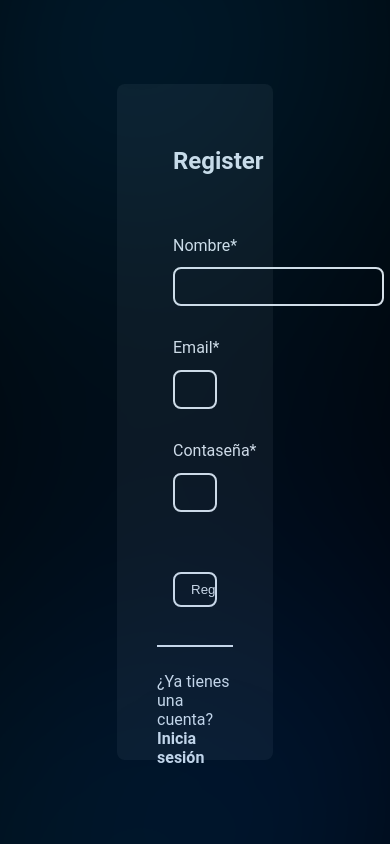
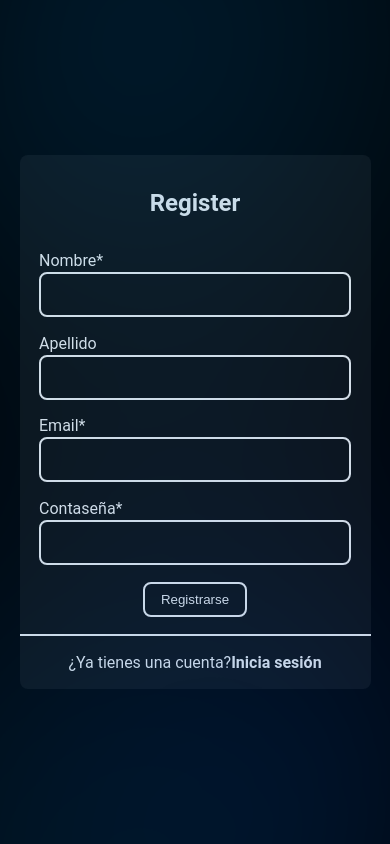
Before and after one commit to Giroz22/UWHub-Front, an Angular app: page / in a window 390 px wide. Shown: the top 844 px of the page. Built offline with nearby package versions, Linux system fonts and the light colour scheme.

Commit message:
Form Login and register are responsive

```diff
--- a/src/app/auth/auth.scss
+++ b/src/app/auth/auth.scss
@@ -9,15 +9,12 @@
   justify-content: center;
 
   .auth-form {
-    width: 40%;
-    height: 80%;
+    width: 90%;
+    height: auto;
 
     display: flex;
     flex-direction: column;
     align-items: center;
-    gap: 25px;
-
-    padding: 25px 40px;
 
     background-color: $color-background-medium;
     border-radius: $border-radius;
@@ -26,12 +23,35 @@
     .auth-body {
       flex: 1;
       width: 100%;
+      padding: $vertical-spacing $horizontal-spacing;
 
       border-bottom: 2px solid $color-background-light;
     }
 
     .auth-footer {
-      height: 10%;
+      width: 100%;
+      padding: $vertical-spacing $horizontal-spacing;
+      display: flex;
+      justify-content: center;
+      align-items: center;
     }
   }
 }
+
+/* Tablets (≥768px y <1024px) */
+@media (min-width: 768px) and (max-width: 1023px) {
+  .auth-container {
+    .auth-form {
+      width: 80%;
+    }
+  }
+}
+
+/* Escritorio (≥1024px) */
+@media (min-width: 1024px) {
+  .auth-container {
+    .auth-form {
+      width: 50%;
+    }
+  }
+}
--- a/src/app/form-login/form-login.html
+++ b/src/app/form-login/form-login.html
@@ -1,7 +1,7 @@
 <form [formGroup]="loginForm" (ngSubmit)="onSubmit()" class="forms">
   <!-- Form Header -->
   <div class="form-header">
-    <h2 class="form-title">Iniciar sesión</h2>
+    <h2>Iniciar sesión</h2>
   </div>
 
   <!-- Form Body -->
--- a/src/app/form-register/form-register.html
+++ b/src/app/form-register/form-register.html
@@ -1,6 +1,6 @@
 <form [formGroup]="registerForm" (ngSubmit)="onSubmit()" class="forms">
   <div class="form-header">
-    <h2 class="form-title">Register</h2>
+    <h2>Register</h2>
   </div>
   <div class="form-body">
     <div class="element-user-info">
--- a/src/app/form-register/form-register.scss
+++ b/src/app/form-register/form-register.scss
@@ -1,7 +1,22 @@
+@use "../../styles/variables" as *;
 @use "../../styles/form" as *;
 
 .element-user-info {
   display: flex;
-  justify-content: space-evenly;
-  gap: 1rem;
+  flex-direction: column;
+  gap: $vertical-spacing;
 }
+
+/* Tablets (≥768px y <1024px) */
+@media (min-width: 768px) and (max-width: 1023px) {
+  .element-user-info {
+    flex-direction: row;
+  }
+}
+
+/* Escritorio (≥1024px) */
+@media (min-width: 1024px) {
+  .element-user-info {
+    flex-direction: row;
+  }
+}
--- a/src/styles.scss
+++ b/src/styles.scss
@@ -1,7 +1,9 @@
 @use "styles/variables" as *;
 @use "styles/fondo" as *;
 
-* {
+*,
+*::before,
+*::after {
   margin: 0;
   padding: 0;
   box-sizing: border-box;
@@ -42,18 +44,3 @@ a {
     text-shadow: $shadow;
   }
 }
-
-input {
-  background-color: transparent;
-  border: 2px solid $color-background-light;
-  border-radius: $border-radius;
-  padding: 10px 15px;
-  color: $color-background-light;
-
-  &:focus {
-    border-color: $color-primary;
-    outline: none;
-    transition: $transition;
-    box-shadow: $shadow;
-  }
-}
--- a/src/styles/_form.scss
+++ b/src/styles/_form.scss
@@ -1,32 +1,32 @@
 @use "variables" as *;
 
 .forms {
-  padding: 1rem 1rem;
-
   display: flex;
   flex-direction: column;
-  justify-content: space-around;
-  gap: 1rem;
+  gap: $vertical-spacing;
 
   width: 100%;
   height: 100%;
 
   .form-header {
-    .form-title {
-      text-align: center;
-    }
+    display: flex;
+    justify-content: center;
+    align-items: center;
+
+    padding: $vertical-spacing $horizontal-spacing;
   }
 
   .form-body {
     display: flex;
     flex-direction: column;
     justify-content: center;
-    gap: 2rem;
+    gap: $vertical-spacing;
 
     .form-element {
+      width: 100%;
       display: flex;
       flex-direction: column;
-      gap: 0.8rem;
+      gap: 2px;
 
       label {
         color: $color-background-light;
@@ -44,3 +44,27 @@
   color: red;
   font-size: 0.8em;
 }
+
+input {
+  background-color: transparent;
+  border: 2px solid $color-background-light;
+  border-radius: $border-radius;
+  padding: 10px 10px;
+  font-size: large;
+  color: $color-background-light;
+
+  &:focus {
+    border-color: $color-primary;
+    outline: none;
+    transition: $transition;
+    box-shadow: $shadow;
+  }
+}
+
+/* Tablets (≥768px y <1024px) */
+@media (min-width: 768px) and (max-width: 1023px) {
+}
+
+/* Escritorio (≥1024px) */
+@media (min-width: 1024px) {
+}
--- a/src/styles/_variables.scss
+++ b/src/styles/_variables.scss
@@ -18,3 +18,5 @@ $color-quaternary: #8affc1; // verde agua
 $border-radius: 8px;
 $transition: all 0.3s linear;
 $shadow: 0 0 5px $color-primary;
+$horizontal-spacing: 5vw;
+$vertical-spacing: 2vh;
```
